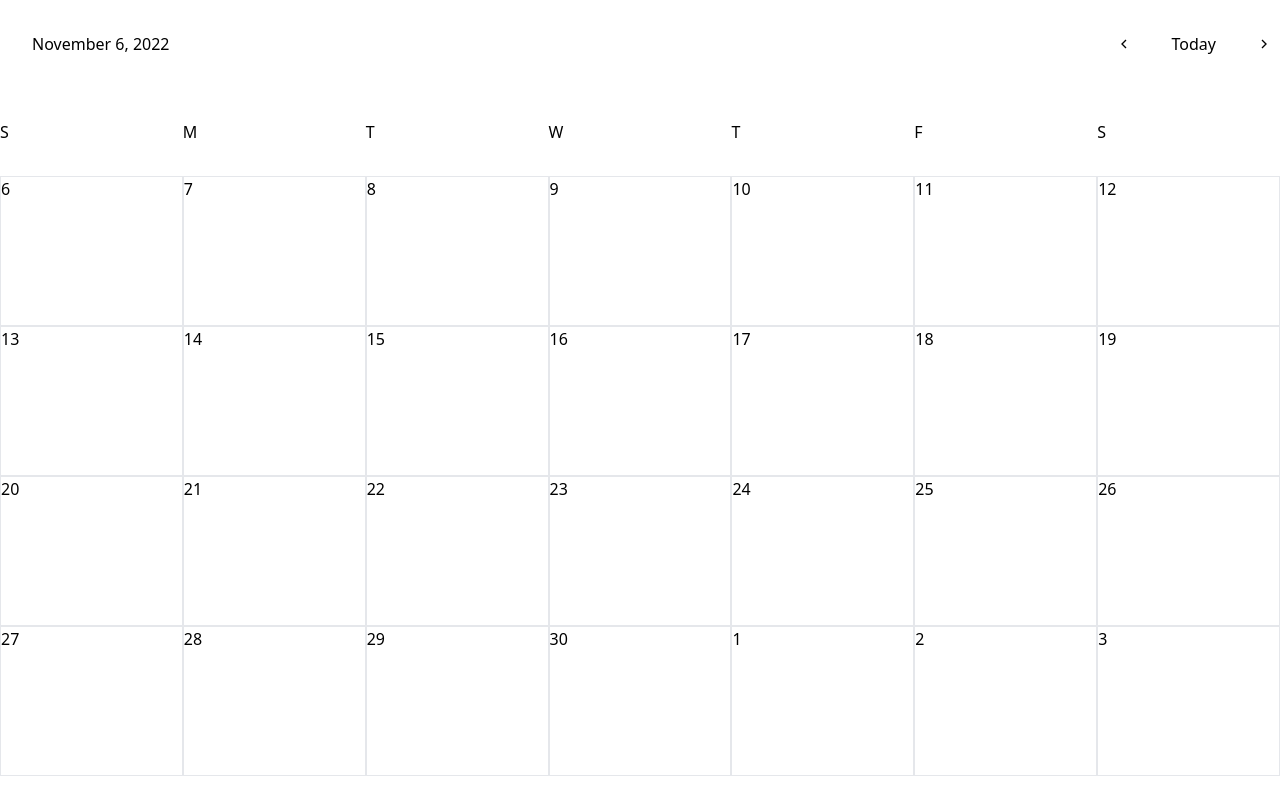
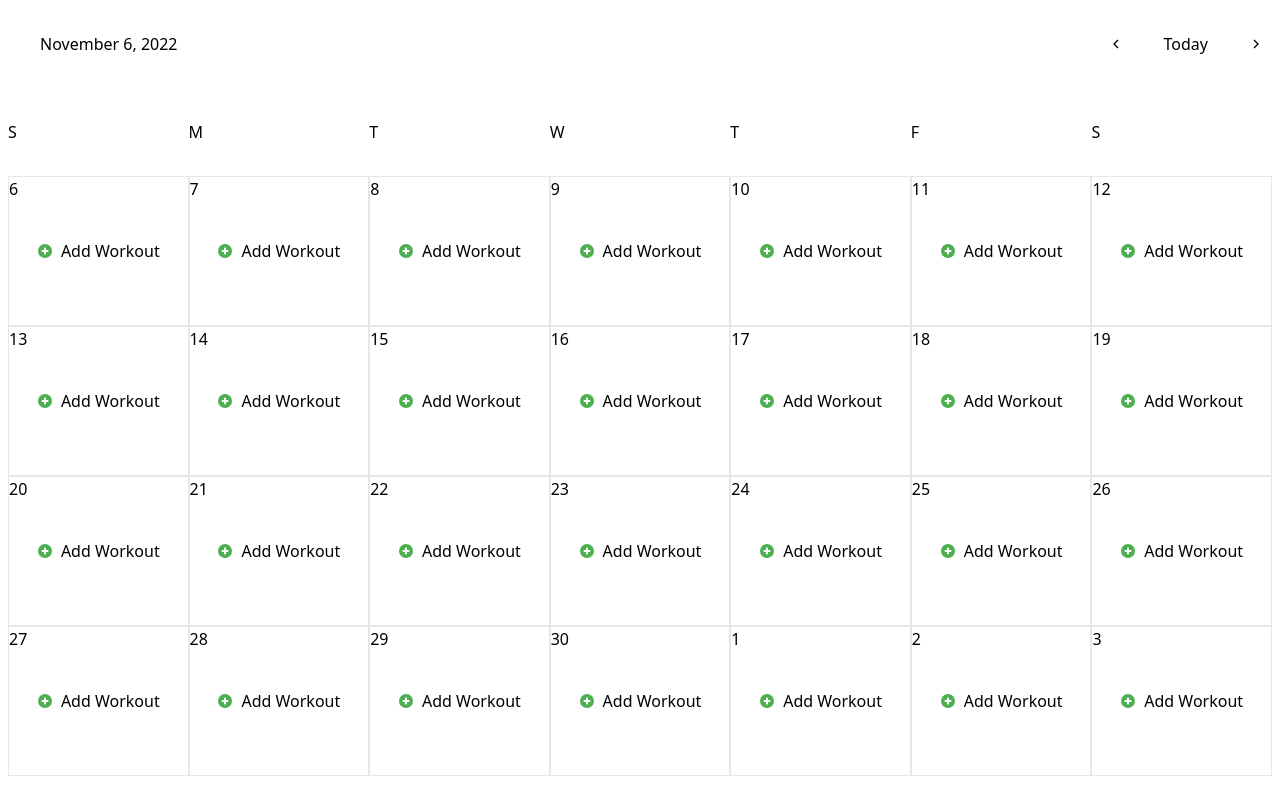
Before and after one commit to joshgarza/MVP, a React (Create React App) app in the folder client/: page / in a window 1280 px wide. Built offline with nearby package versions, Linux system fonts and the light colour scheme; no server answers.

Commit message:
Add workout button and toggle between workout or non-workout state

```diff
--- a/client/src/components/Landing_Page/Login.js
+++ b/client/src/components/Landing_Page/Login.js
@@ -4,6 +4,8 @@ import weekOfYear from 'dayjs/plugin/weekOfYear'
 import dayOfYear from 'dayjs/plugin/dayOfYear'
 import { useState } from 'react';
 import { GrFormNext, GrFormPrevious } from "react-icons/gr";
+import { FcPlus } from "react-icons/fc";
+
 
 
 const CalendarView = () => {
@@ -13,9 +15,22 @@ const CalendarView = () => {
   const currDate = dayjs();
   const [today, setToday] = useState(currDate);
   const [displayDate, setDisplayDate] = useState(today);
+  const [workouts, setWorkouts] = useState({
+    'Tue Mar 21 2023': true,
+  })
+
+  // console.log(currDate.toDate().toDateString())
+  // console.log(generateCalendar(today.date(), today.month(), today.year()))
+
+  const addWorkout = (date) => {
+    setWorkouts({
+      ...workouts,
+      [date]: true
+    })
+  }
 
   return (
-    <div className="w-screen h-screen flex-col">
+    <div className="w-screen h-screen flex-col px-2">
       <div className="flex justify-between items-center gap-2">
         <h1 className="h-1/8 p-8">
           {displayDate.format('MMMM')} {displayDate.format('D')}, {displayDate.format('YYYY')}
@@ -48,13 +63,33 @@ const CalendarView = () => {
       <div className="grid grid-cols-7 h-3/4">
         {generateCalendar(today.date(), today.month(), today.year()).map((date, index) => {
           return (
-            <h1 key={index} className="border" onClick={() => {
-              console.log(date)
-              setDisplayDate(dayjs().set('date', date.day).set('month', date.month).set('year', date.year))
-            }
-          }>
-            {date.day}
-            </h1>
+            <div key={index} className="border grid grid-rows-3">
+              <h1 onClick={() => {
+                  setDisplayDate(dayjs().set('date', date.day).set('month', date.month).set('year', date.year))
+                }
+              }>
+                {date.day}
+              </h1>
+              <div className="flex items-center justify-center gap-2 cursor-pointer" onClick={() => {
+                if (workouts[date.dateString]) {
+                  console.log('it exists')
+                } else {
+                  addWorkout(date.dateString)
+                }
+              }}>
+                {
+                  workouts[date.dateString]
+                  ?
+                  <div className="bg-slate-500">Workout Plan</div>
+                  :
+                  <div className="flex items-center justify-center gap-2">
+                    <FcPlus className=""/>
+                    Add Workout
+                  </div>
+                }
+
+              </div>
+            </div>
           )
         })}
       </div>
--- a/client/src/util/calendar.js
+++ b/client/src/util/calendar.js
@@ -11,7 +11,8 @@ export const generateCalendar = (day = dayjs().date(), month = dayjs().month(),
     arrayOfDates.push({
       day: date.date(),
       month: date.month(),
-      year: date.year()
+      year: date.year(),
+      dateString: date.toDate().toDateString()
     })
   }
 
```
